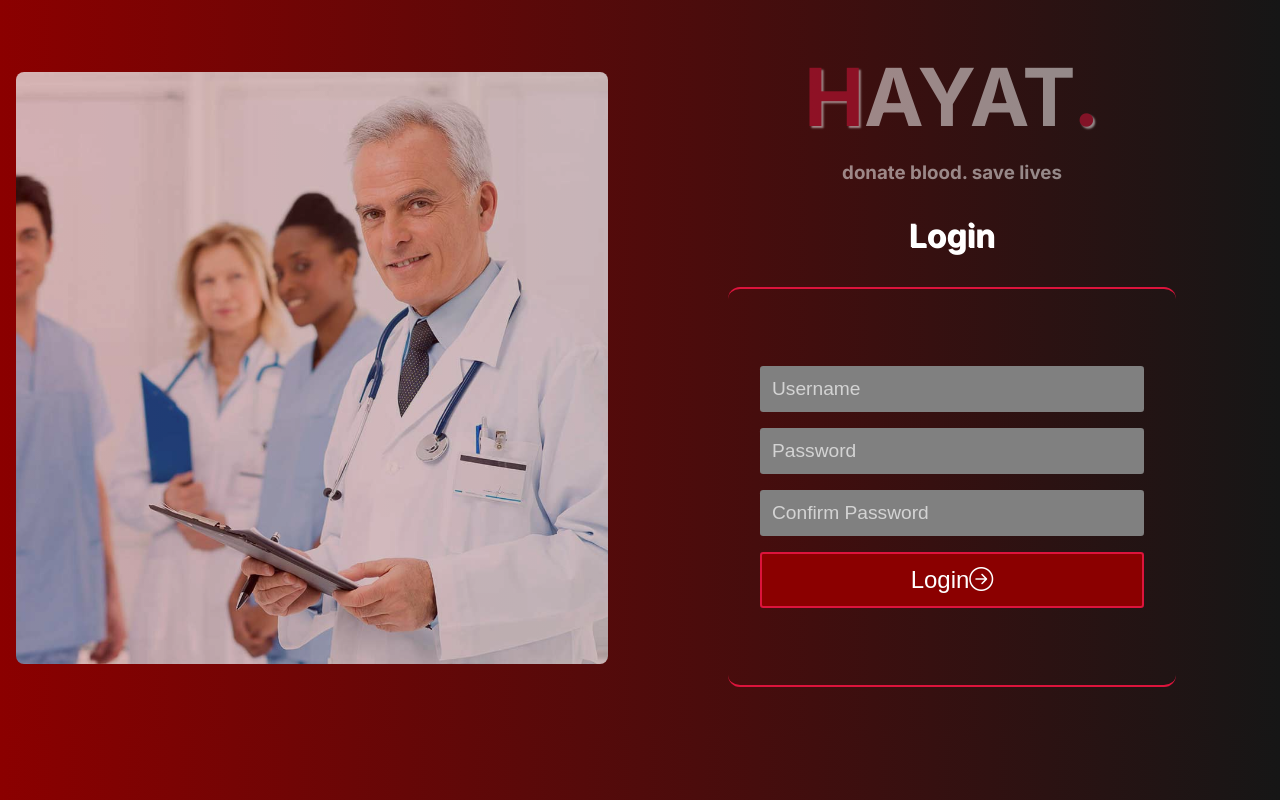
After one commit to Chareeef/HAYAT, a Python web app: template templates/login.html in a window 1280 px wide. The commit adds this page. Run offline with Jinja, Linux system fonts and the light colour scheme; the template is opened without the code that fills it, so the values that code supplies are empty.

Commit message:
feat: add login page image

```diff
--- a/static/styles/main.css
+++ b/static/styles/main.css
@@ -468,10 +468,10 @@ section:nth-child(odd) {
             }
         }
 
-        .contact_image{
+        .contact_image {
 
 
-            >img{
+            >img {
 
                 width: 100%;
                 height: 50dvh;
@@ -601,9 +601,118 @@ section:nth-child(odd) {
 }
 
 
+/* ====================================
+        LOGIN PAGE
+=======================================*/
+
+.login {
+    display: flex;
+    justify-content: space-between;
+    columns: 2;
+    height: 100%;
 
 
+    .login_hero_image {
 
+        display: flex;
+        flex: 6;
+        align-items: center;
+        justify-content: center;
+        margin: 0;
+        margin: 1rem;
+        border-radius: .75rem;
+
+        >img {
+            width: 100%;
+            height: 10-dvh;
+            object-fit: cover;
+            background-repeat: no-repeat;
+            opacity: .75;
+            border-radius: .5rem;
+        }
+    }
+
+    .login_content {
+        flex: 6;
+        display: flex;
+        align-items: center;
+        flex-direction: column;
+        justify-content: space-between;
+        gap: 2rem;
+        padding-inline: 2rem;
+        margin-block: 3rem;
+
+        .login_title {
+            opacity: .5;
+            display: flex;
+            flex-direction: column;
+            align-items: center;
+            gap: 1rem;
+
+            .main_login_title,
+            .main_login_subtitle {
+                color: var(--secondary-clr);
+            }
+
+            .main_login_title {
+                font-size: 5rem;
+            }
+
+            .main_login_title::first-letter,
+            span {
+                color: var(--tertiary-clr);
+                text-shadow: 2px 2px 2px var(--secondary-clr);
+            }
+        }
+
+        .login_page_title {
+            font-size: 2rem;
+            text-shadow: 1px 1px 0 var(--secondary-clr);
+            text-align: center;
+        }
+
+        .login_form {
+            min-height: 50dvh;
+            min-width: 35dvw;
+            padding-inline: 2rem;
+            display: flex;
+            flex-direction: column;
+            justify-content: center;
+            gap: 1rem;
+
+            border-radius: .75rem;
+            border-block: 2px solid var(--tertiary-clr);
+
+            >input,
+            .submit {
+                border-radius: .2rem;
+                padding: .75rem;
+                font-size: 1.2rem;
+                color: var(--secondary-clr);
+                background-color: grey;
+            }
+
+            >input::placeholder {
+                color: lightgrey;
+            }
+
+            .submit {
+                background-color: var(--primary-clr);
+                border: 2px solid var(--tertiary-clr);
+                min-width: 20dvw;
+                font-size: 1.5rem;
+                transition: all 500ms ease;
+            }
+
+            .submit:hover {
+                box-shadow: 0 2px 0 var(--secondary-clr);
+                scale: 1.08;
+                transition: all 200ms ease;
+            }
+        }
+    }
+
+}
 
 
 
@@ -745,13 +854,31 @@ section:nth-child(odd) {
 
 @media screen and (max-width: 787px) {
 
+    /* ===== login page ===== */
+
+    .login{
+        overflow-x: hidden;
+
+
+        .login_hero_image {
+            display: none;
+        }
+
+        .login_content{
+            padding-inline: .5rem;
+        }
+    }
+
+
+
     /* ===== contact section ===== */
 
-    .contact_wrapper{
+    .contact_wrapper {
         flex-direction: column;
         flex: 1;
 
-        .contact_form, .contact_image{
+        .contact_form,
+        .contact_image {
             flex: 1;
             width: 100%;
         }
--- a/templates/index.html
+++ b/templates/index.html
@@ -43,7 +43,7 @@
             <a href="#stations" class="menu_item">Stations</a>
             <a href="#contact" class="menu_item">Contact</a>
         </nav>
-        <button class="login_btn" type="button">Login</button>
+        <button class="login_btn" type="button"><a href="login.html">Login</a></button>
         <div class="toggle_btn">
             &backcong;
         </div>
--- /dev/null
+++ b/templates/login.html
@@ -0,0 +1,58 @@
+<!DOCTYPE html>
+<html lang="en">
+
+<head>
+    <meta charset="UTF-8">
+    <meta name="viewport" content="width=device-width, initial-scale=1.0">
+    <meta http-equiv="X-UA-Compatible" content="IE=7">
+    <meta http-equiv="X-UA-Compatible" content="ie=edge">
+    <!-- <meta http-equiv="refresh" content="0; url=http://example.com"> -->
+
+
+    <meta name="description" content="">
+    <meta name="keywords" content="">
+
+    <title>Login | Hayat</title>
+    <link rel="shortcut icon" href="favicon.ico" type="image/x-icon">
+
+    <!-- icons -->
+    <link rel="stylesheet" href="https://cdn.jsdelivr.net/npm/bootstrap-icons@1.11.3/font/bootstrap-icons.min.css">
+
+
+    <!-- font -->
+    <link rel="preconnect" href="https://fonts.googleapis.com">
+    <link rel="preconnect" href="https://fonts.gstatic.com" crossorigin>
+    <link href="https://fonts.googleapis.com/css2?family=Inter:wght@100;200;300;400;500;600;700;800;900&display=swap"
+        rel="stylesheet">
+
+    <!-- icons -->
+    <link rel="stylesheet" href="https://cdn.jsdelivr.net/npm/bootstrap-icons@1.11.3/font/bootstrap-icons.min.css">
+
+    <!-- css -->
+    <link rel="stylesheet" href="../static/styles/main.css">
+
+</head>
+<body style="margin-block: 0;">
+
+    <div class="login">
+        <div class="login_hero_image">
+            <img src="../static/images/doctors.jpg" alt="">
+        </div>
+        <div class="login_content">
+            <div class="login_title">
+                <h1 class="main_login_title">HAYAT<span>.</span></h1>
+                <h3 class="main_login_subtitle">donate blood. save lives</h3>
+            </div>
+            <h1 class="login_page_title">Login</h1>
+            <form class="login_form">
+
+                <input type="text" name="name" id="userName" placeholder="Username"/>
+                <input type="password" name="password" id="password" placeholder="Password">
+                <input type="password" name="confirmPassword" id="conformPassword" placeholder="Confirm Password">
+                <button class="submit" type="submit">Login<i class="bi bi-arrow-right-circle"></i></button>
+            </form>
+        </div>
+    </div>
+
+</body>
+</html>
```
Also changed, not shown: static/images/doctors.jpg (added), static/images/gymperson.jpg (deleted).
